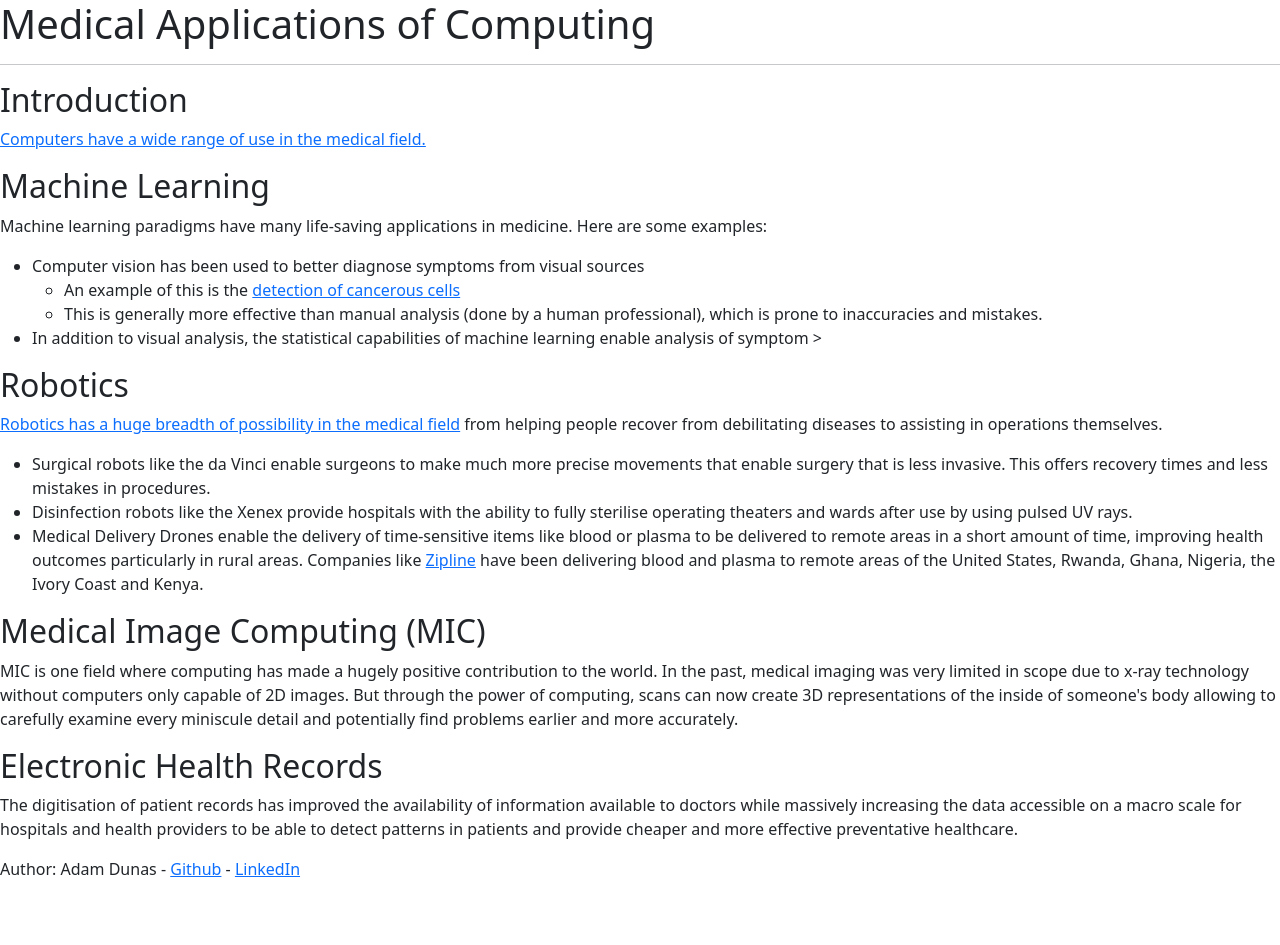
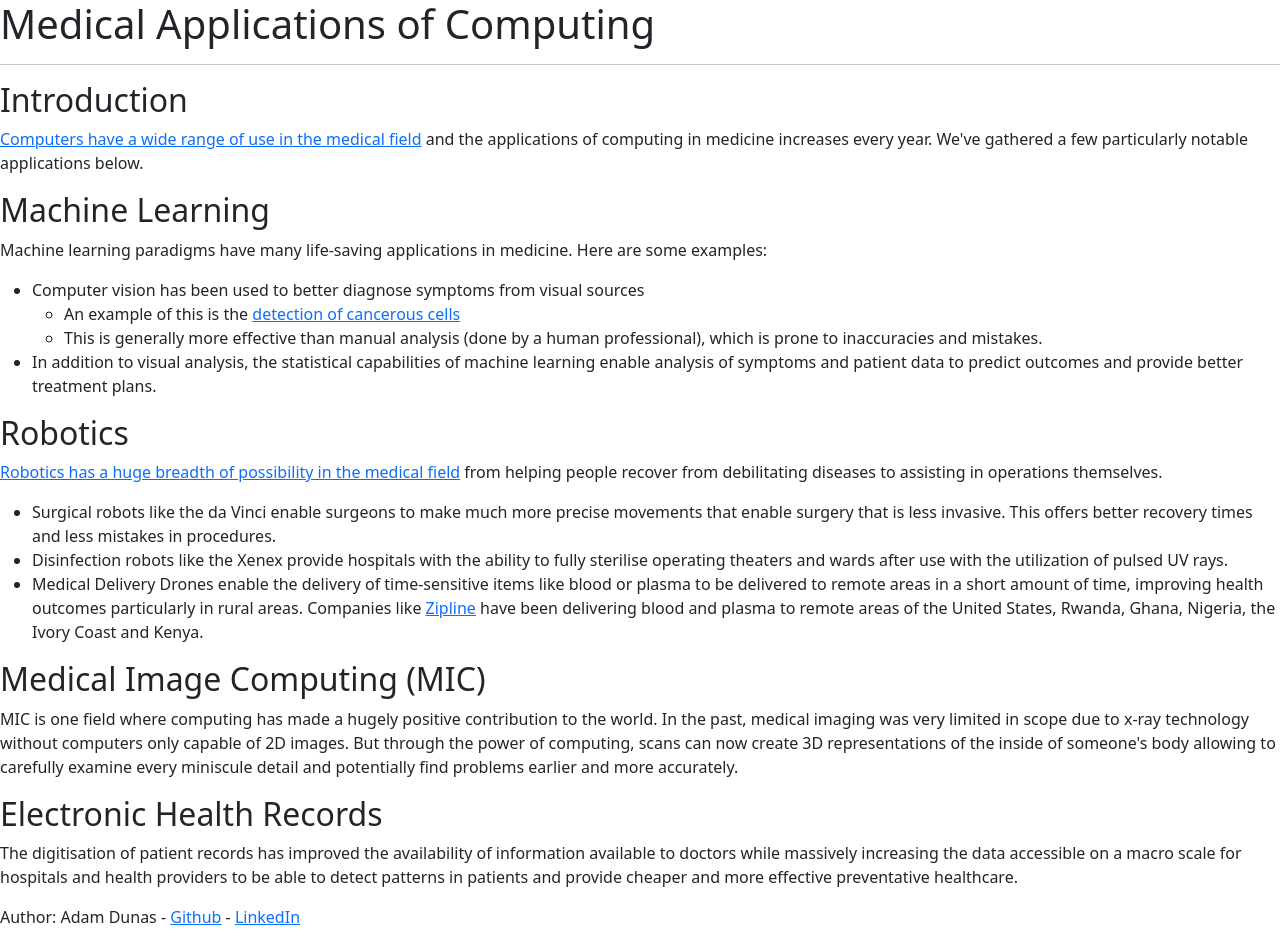
Before and after one commit to erktln/erktln.github.io, a plain HTML site: page src/medical/index.html in a window 1280 px wide. Before the commit the page ends 897 px from the top, so only its background shows below. Drawn offline with nearby package versions, Linux system fonts and the light colour scheme; a script that the page names is missing; files whose address does not match are found by name.

Commit message:
Fixed a few spellinge errors and completed a couple paragraphs.

```diff
--- a/src/medical/index.html
+++ b/src/medical/index.html
@@ -21,7 +21,7 @@
     <div id="content">
       <div id="intro">
         <h2>Introduction</h2>
-        <p><a href="https://pmc.ncbi.nlm.nih.gov/articles/PMC6257447/">Computers have a wide range of use in the medical field.</a></p>
+        <p><a href="https://pmc.ncbi.nlm.nih.gov/articles/PMC6257447/">Computers have a wide range of use in the medical field</a> and the applications of computing in medicine increases every year. We've gathered a few particularly notable applications below.</p>
       </div>
 
       <div id="Informatics">
@@ -38,7 +38,7 @@
               <li>This is generally more effective than manual analysis (done by a human professional), which is prone to inaccuracies and mistakes.</li>
             </ul>
           </li>
-          <li>In addition to visual analysis, the statistical capabilities of machine learning enable analysis of symptom >
+          <li>In addition to visual analysis, the statistical capabilities of machine learning enable analysis of symptoms and patient data to predict outcomes and provide better treatment plans.</li>
         </ul>
       </div>
 
@@ -46,8 +46,8 @@
         <h2>Robotics</h2>
         <p><a href="https://online-engineering.case.edu/blog/medical-robots-making-a-difference">Robotics has a huge breadth of possibility in the medical field</a> from helping people recover from debilitating diseases to assisting in operations themselves.
           <ul>
-            <li>Surgical robots like the da Vinci enable surgeons to make much more precise movements that enable surgery that is less invasive. This offers recovery times and less mistakes in procedures.</li>
-            <li>Disinfection robots like the Xenex provide hospitals with the ability to fully sterilise operating theaters and wards after use by using pulsed UV rays.</li>
+            <li>Surgical robots like the da Vinci enable surgeons to make much more precise movements that enable surgery that is less invasive. This offers better recovery times and less mistakes in procedures.</li>
+            <li>Disinfection robots like the Xenex provide hospitals with the ability to fully sterilise operating theaters and wards after use with the utilization of pulsed UV rays.</li>
             <li>Medical Delivery Drones enable the delivery of time-sensitive items like blood or plasma to be delivered to remote areas in a short amount of time, improving health outcomes particularly in rural areas. Companies like <a href="https://www.flyzipline.com/technology">Zipline</a> have been delivering blood and plasma to remote areas of the United States, Rwanda, Ghana, Nigeria, the Ivory Coast and Kenya.</li>
           </ul>
         </p>
```
